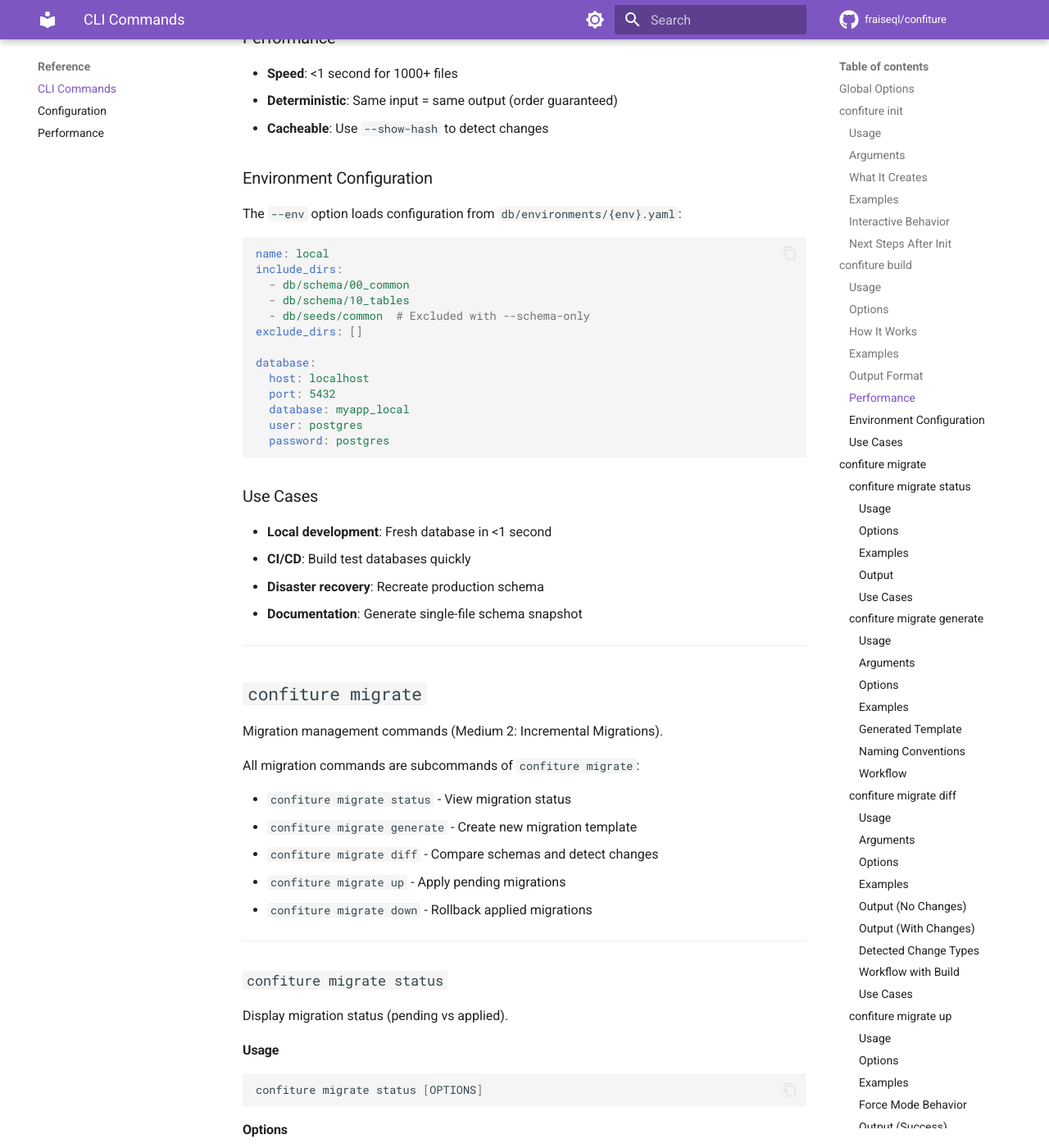
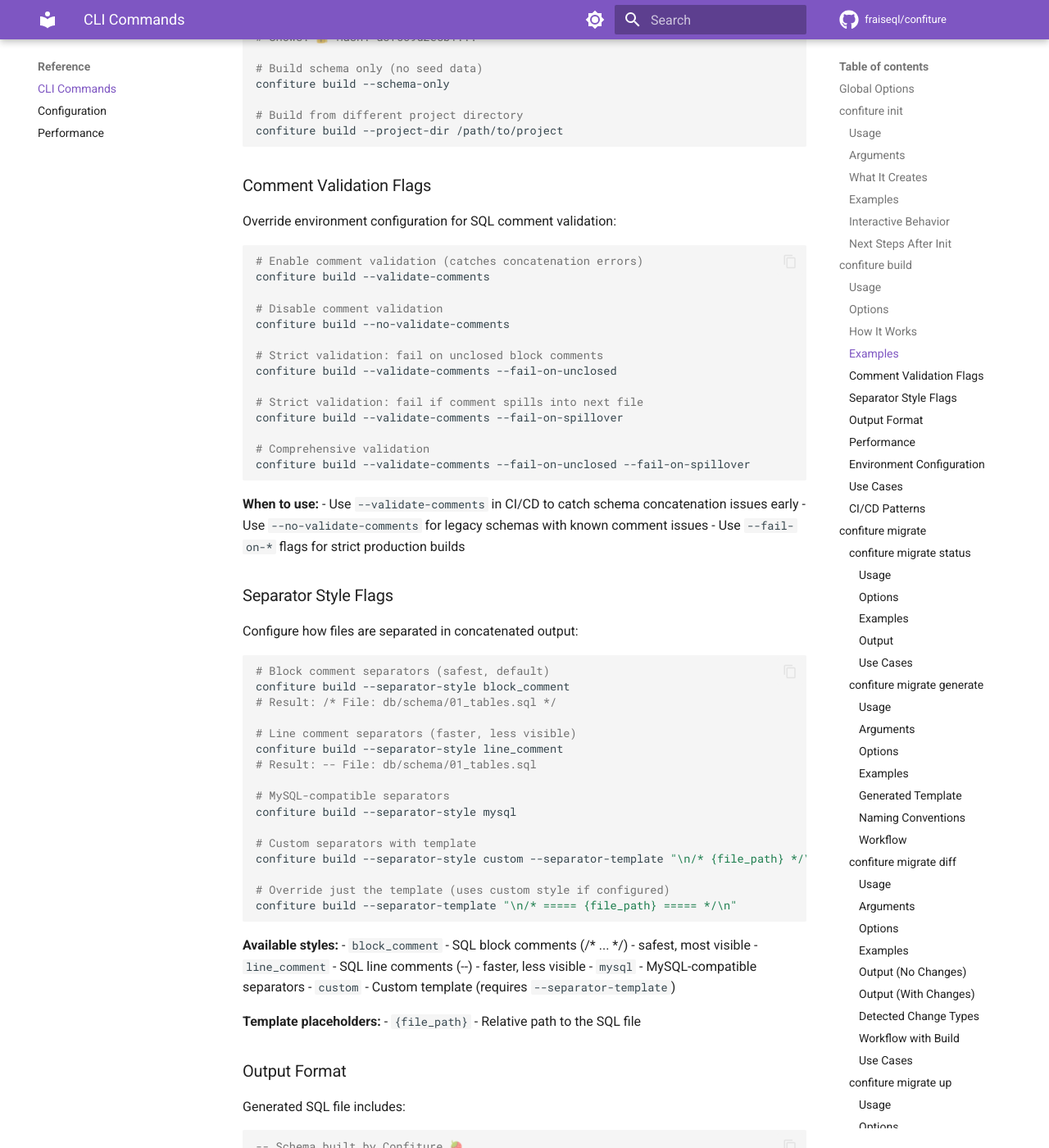
Before and after one commit to fraiseql/confiture, an MkDocs documentation site: the page built from docs/reference/cli.md, in a window 1280 px wide and 1400 px high, scrolled down 3784 px. Shown: the whole window at 82% size. Built offline with MkDocs 1.6.1 and Material for MkDocs 9.7.7, drawn with Linux system fonts in a browser that asks for light colours; comment, search, counter and statistics services are not loaded; the version menu is left out; some of the changed text lies outside the part shown.

Commit message:
feat(cli): add flags for comment validation and file separators (Issue #28)
## Changes
- Add --validate-comments/--no-validate-comments flags to toggle comment validation
- Add --fail-on-unclosed/--no-fail-on-unclosed flags for strict validation
- Add --fail-on-spillover/--no-fail-on-spillover flags for spillover checks
- Add --separator-style flag to override separator type (block_comment, line_comment, mysql, custom)
- Add --separator-template flag for custom separator templates
- All flags override environment config with visual confirmation
- CLI flags enable per-build overrides without editing config files

## Testing
- 13 new unit tests for all flag combinations
- 12 integration tests validate full pipeline
- 3,748 total tests passing (no regressions)
- All edge cases covered (invalid styles, missing templates, etc.)

## Documentation
- Updated CLI reference with new options table
- Added "Comment Validation Flags" section with examples
- Added "Separator Style Flags" section with available styles
- Added "CI/CD Patterns" section with production workflows
- Enhanced build-validation guide with CLI override examples
- New example project (examples/07-comment-validation/) with working scenarios

## Backward Compatibility
✅ 100% backward compatible
- All flags optional
- Environment config as default
- No breaking changes to existing behavior

## Version
Bump to v0.3.17

Co-Authored-By: Claude Haiku 4.5 <noreply@anthropic.com>

````diff
--- a/docs/reference/cli.md
+++ b/docs/reference/cli.md
@@ -102,6 +102,14 @@ confiture build [OPTIONS]
 | `--project-dir` | - | Path | `.` | Project directory containing `db/` folder |
 | `--show-hash` | - | Flag | `false` | Display schema content hash after build |
 | `--schema-only` | - | Flag | `false` | Build schema only, exclude seed data |
+| `--validate-comments` | - | Flag | from env config | Override: enable comment validation |
+| `--no-validate-comments` | - | Flag | from env config | Override: disable comment validation |
+| `--fail-on-unclosed` | - | Flag | from env config | Override: fail on unclosed block comments |
+| `--no-fail-on-unclosed` | - | Flag | from env config | Override: don't fail on unclosed comments |
+| `--fail-on-spillover` | - | Flag | from env config | Override: fail on comment spillover |
+| `--no-fail-on-spillover` | - | Flag | from env config | Override: don't fail on spillover |
+| `--separator-style` | - | String | from env config | Override separator style (block_comment, line_comment, mysql, custom) |
+| `--separator-template` | - | String | from env config | Custom separator template with {file_path} placeholder |
 
 ### How It Works
 
@@ -135,6 +143,64 @@ confiture build --schema-only
 # Build from different project directory
 confiture build --project-dir /path/to/project
 ```
+
+### Comment Validation Flags
+
+Override environment configuration for SQL comment validation:
+
+```bash
+# Enable comment validation (catches concatenation errors)
+confiture build --validate-comments
+
+# Disable comment validation
+confiture build --no-validate-comments
+
+# Strict validation: fail on unclosed block comments
+confiture build --validate-comments --fail-on-unclosed
+
+# Strict validation: fail if comment spills into next file
+confiture build --validate-comments --fail-on-spillover
+
+# Comprehensive validation
+confiture build --validate-comments --fail-on-unclosed --fail-on-spillover
+```
+
+**When to use:**
+- Use `--validate-comments` in CI/CD to catch schema concatenation issues early
+- Use `--no-validate-comments` for legacy schemas with known comment issues
+- Use `--fail-on-*` flags for strict production builds
+
+### Separator Style Flags
+
+Configure how files are separated in concatenated output:
+
+```bash
+# Block comment separators (safest, default)
+confiture build --separator-style block_comment
+# Result: /* File: db/schema/01_tables.sql */
+
+# Line comment separators (faster, less visible)
+confiture build --separator-style line_comment
+# Result: -- File: db/schema/01_tables.sql
+
+# MySQL-compatible separators
+confiture build --separator-style mysql
+
+# Custom separators with template
+confiture build --separator-style custom --separator-template "\n/* {file_path} */\n"
+
+# Override just the template (uses custom style if configured)
+confiture build --separator-template "\n/* ===== {file_path} ===== */\n"
+```
+
+**Available styles:**
+- `block_comment` - SQL block comments (/* ... */) - safest, most visible
+- `line_comment` - SQL line comments (--) - faster, less visible
+- `mysql` - MySQL-compatible separators
+- `custom` - Custom template (requires `--separator-template`)
+
+**Template placeholders:**
+- `{file_path}` - Relative path to the SQL file
 
 ### Output Format
 
@@ -188,6 +254,32 @@ database:
 - **CI/CD**: Build test databases quickly
 - **Disaster recovery**: Recreate production schema
 - **Documentation**: Generate single-file schema snapshot
+
+### CI/CD Patterns
+
+**Strict build for CI/CD:**
+```bash
+# Validate comments and use safe separators
+confiture build --env ci --validate-comments --separator-style block_comment
+```
+
+**Production build (trust CI validation):**
+```bash
+# Skip validation for speed, but keep safe separators
+confiture build --env production --no-validate-comments --separator-style block_comment
+```
+
+**Local development (permissive):**
+```bash
+# No validation, faster build
+confiture build --env local --no-validate-comments
+```
+
+**Legacy schema support:**
+```bash
+# Disable strict checks for compatibility
+confiture build --env legacy --no-validate-comments --no-fail-on-unclosed --no-fail-on-spillover
+```
 
 ---
 
--- a/pyproject.toml
+++ b/pyproject.toml
@@ -1,6 +1,6 @@
 [project]
 name = "fraiseql-confiture"
-version = "0.3.16"
+version = "0.3.17"
 description = "PostgreSQL schema evolution with built-in multi-agent coordination 🍓"
 readme = "README.md"
 requires-python = ">=3.11"
````
Also changed, not shown: CHANGELOG.md (+38 -0 lines), docs/guides/build-validation.md (+51 -3 lines), examples/07-comment-validation/README.md (added, +321 -0 lines), 10 other files.
